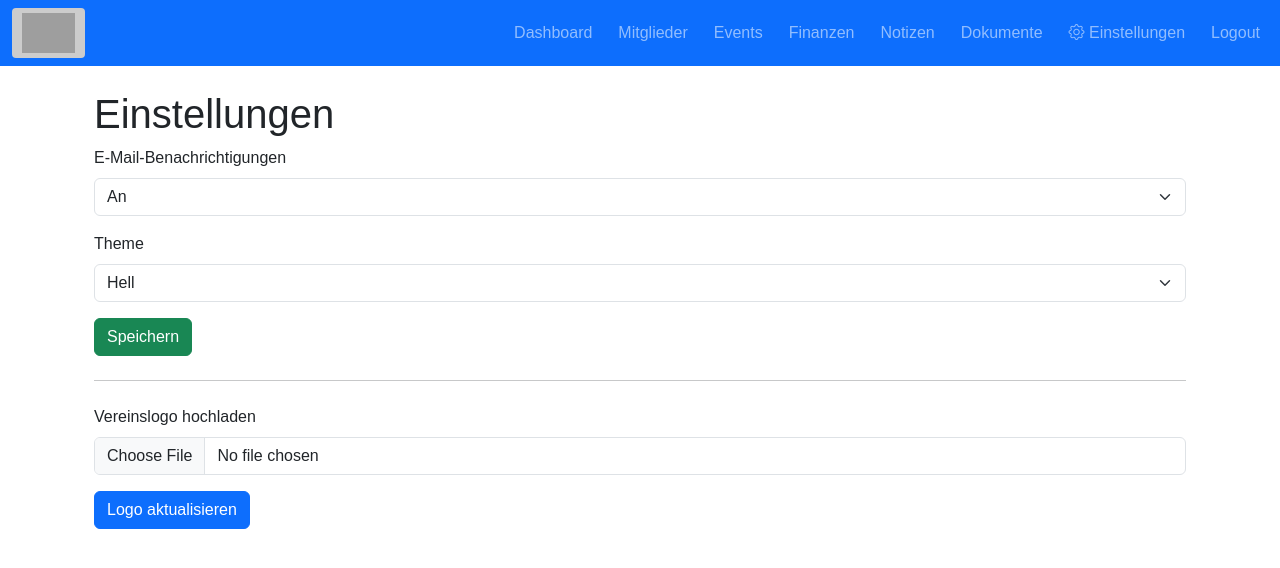
After one commit to jessehaemmerle/Vereinsplattform, a Flask app: page /einstellungen in a window 1280 px wide. The commit adds this page. Shown: the top 568 px of the page. Run offline with Flask 3, Linux system fonts and the light colour scheme; the visitor is signed in with stand-in values (Sample User, id 1); grey boxes are pictures that could not be loaded.

Commit message:
Ergänzen einer Einstellungsseite, die die zentralen Einstellungen beinhaltet.

```diff
--- a/app.py
+++ b/app.py
@@ -623,6 +623,45 @@ def documents_delete(doc_id):
     flash('Dokument gelöscht.')
     return redirect(url_for('documents_list'))
 
+# ----------------------------------
+# Einstellungen-Seite
+# ----------------------------------
+@app.route('/einstellungen', methods=['GET', 'POST'])
+@login_required
+def einstellungen():
+    if request.method == 'POST':
+        # Beispiel: Verarbeitung von Formulareingaben
+        flash("Einstellungen wurden gespeichert.", "success")
+        return redirect(url_for('einstellungen'))
+    return render_template('einstellungen.html', titel="Einstellungen")
+
+@app.route('/einstellungen/logo', methods=['POST'])
+@login_required
+def logo_upload():
+    if 'logo' not in request.files:
+        flash('Keine Datei hochgeladen.', 'danger')
+        return redirect(url_for('einstellungen'))
+
+    file = request.files['logo']
+    if file.filename == '':
+        flash('Keine Datei ausgewählt.', 'danger')
+        return redirect(url_for('einstellungen'))
+
+    # Sicherstellen, dass nur Bilddateien hochgeladen werden
+    if not file.filename.lower().endswith(('.png', '.jpg', '.jpeg')):
+        flash('Ungültiges Dateiformat. Bitte nur PNG- oder JPG-Dateien hochladen.', 'danger')
+        return redirect(url_for('einstellungen'))
+
+    try:
+        # Speichern der Datei im static-Ordner als "logo.png"
+        save_path = os.path.join(app.static_folder, 'logo.png')
+        file.save(save_path)
+        flash('Vereinslogo erfolgreich aktualisiert.', 'success')
+    except Exception as e:
+        flash(f'Fehler beim Hochladen des Logos: {e}', 'danger')
+
+    return redirect(url_for('einstellungen'))
+
 
 # ----------------------------------
 # App starten
--- a/static/main.css
+++ b/static/main.css
@@ -33,3 +33,19 @@ main {
     color: red;
     font-size: 0.9em;
 }
+
+/* Dunkler Modus */
+[data-theme="dark"] body {
+    background-color: #121212;
+    color: #ffffff;
+}
+
+/* Zusätzliche Elemente anpassen */
+[data-theme="dark"] .navbar {
+    background-color: #333333;
+}
+
+[data-theme="dark"] .btn {
+    background-color: #444444;
+    color: #ffffff;
+}
--- a/static/main.js
+++ b/static/main.js
@@ -2,3 +2,27 @@ console.log("Vereinsverwaltung gestartet.");
 
 // Hier könntest du z.B. AJAX-Funktionen implementieren
 // oder UI-Interaktionen handhaben.
+document.addEventListener("DOMContentLoaded", () => {
+    // Überprüfen, ob ein Theme im localStorage gespeichert ist
+    const savedTheme = localStorage.getItem("theme");
+    const htmlElement = document.documentElement;
+
+    if (savedTheme) {
+        htmlElement.setAttribute("data-theme", savedTheme);
+    }
+
+    // Funktion zum Umschalten zwischen hell und dunkel
+    const toggleTheme = (newTheme) => {
+        htmlElement.setAttribute("data-theme", newTheme);
+        localStorage.setItem("theme", newTheme);
+    };
+
+    // Event Listener für das Dropdown-Menü auf der Einstellungsseite
+    const themeSelector = document.getElementById("theme");
+    if (themeSelector) {
+        themeSelector.value = savedTheme || "light";
+        themeSelector.addEventListener("change", (event) => {
+            toggleTheme(event.target.value);
+        });
+    }
+});
--- a/templates/base.html
+++ b/templates/base.html
@@ -1,10 +1,11 @@
 <!DOCTYPE html>
-<html lang="de">
+<html lang="de" data-theme="light">
 <head>
     <meta charset="UTF-8">
     <title>{% block title %}Vereinsverwaltung{% endblock %}</title>
     <!-- Bootstrap 5 (CSS) vom CDN laden -->
     <link rel="stylesheet" href="https://cdn.jsdelivr.net/npm/bootstrap@5.3.0/dist/css/bootstrap.min.css">
+    <link rel="stylesheet" href="https://cdn.jsdelivr.net/npm/bootstrap-icons/font/bootstrap-icons.css">
 
     <!-- Eigene CSS-Datei (optional) -->
     <link rel="stylesheet" href="{{ url_for('static', filename='main.css') }}">
@@ -15,16 +16,16 @@
 <nav class="navbar navbar-expand-lg navbar-dark bg-primary">
   <div class="container-fluid">
     <!-- Logo / Brand -->
-    <a class="navbar-brand" href="{{ url_for('index') }}">Verein</a>
-
-    <!-- Button für mobile Ansicht -->
+    <a class="navbar-brand" href="{{ url_for('index') }}">
+      <img src="{{ url_for('static', filename='logo.png') }}" alt="Vereinslogo" id="vereinslogo" style="height: 40px;">
+    </a>
+    <!-- Weitere Navigation -->
     <button class="navbar-toggler" type="button" data-bs-toggle="collapse"
             data-bs-target="#navbarSupportedContent" aria-controls="navbarSupportedContent"
             aria-expanded="false" aria-label="Navigation umschalten">
       <span class="navbar-toggler-icon"></span>
     </button>
 
-    <!-- Navbar-Inhalte -->
     <div class="collapse navbar-collapse" id="navbarSupportedContent">
       <ul class="navbar-nav ms-auto">
         <!-- ms-auto: schiebt die Navigation nach rechts -->
@@ -45,6 +46,11 @@
         </li>
         <li class="nav-item">
             <a class="nav-link" href="{{ url_for('documents_list') }}">Dokumente</a>
+        </li>
+        <li class="nav-item">
+          <a class="nav-link" href="{{ url_for('einstellungen') }}">
+            <i class="bi bi-gear"></i> Einstellungen
+          </a>
         </li>
         {% if current_user.is_authenticated %}
           <li class="nav-item">
--- /dev/null
+++ b/templates/einstellungen.html
@@ -0,0 +1,37 @@
+{% extends "base.html" %}
+{% block title %}{{ titel }} - Vereinsverwaltung{% endblock %}
+{% block content %}
+<div class="container mt-4">
+    <h1>{{ titel }}</h1>
+
+    <!-- Formular für Einstellungen -->
+    <form method="POST">
+        <div class="mb-3">
+            <label for="email_notifikationen" class="form-label">E-Mail-Benachrichtigungen</label>
+            <select class="form-select" id="email_notifikationen" name="email_notifikationen">
+                <option value="an">An</option>
+                <option value="aus">Aus</option>
+            </select>
+        </div>
+        <div class="mb-3">
+            <label for="theme" class="form-label">Theme</label>
+            <select class="form-select" id="theme" name="theme">
+                <option value="light">Hell</option>
+                <option value="dark">Dunkel</option>
+            </select>
+        </div>
+        <button type="submit" class="btn btn-success">Speichern</button>
+    </form>
+
+    <hr class="my-4">
+
+    <!-- Formular für Logo-Upload -->
+    <form method="POST" enctype="multipart/form-data" action="{{ url_for('logo_upload') }}">
+        <div class="mb-3">
+            <label for="logo" class="form-label">Vereinslogo hochladen</label>
+            <input type="file" class="form-control" id="logo" name="logo" accept=".png, .jpg, .jpeg">
+        </div>
+        <button type="submit" class="btn btn-primary">Logo aktualisieren</button>
+    </form>
+</div>
+{% endblock %}
```
Also changed, not shown: 1 other file.
